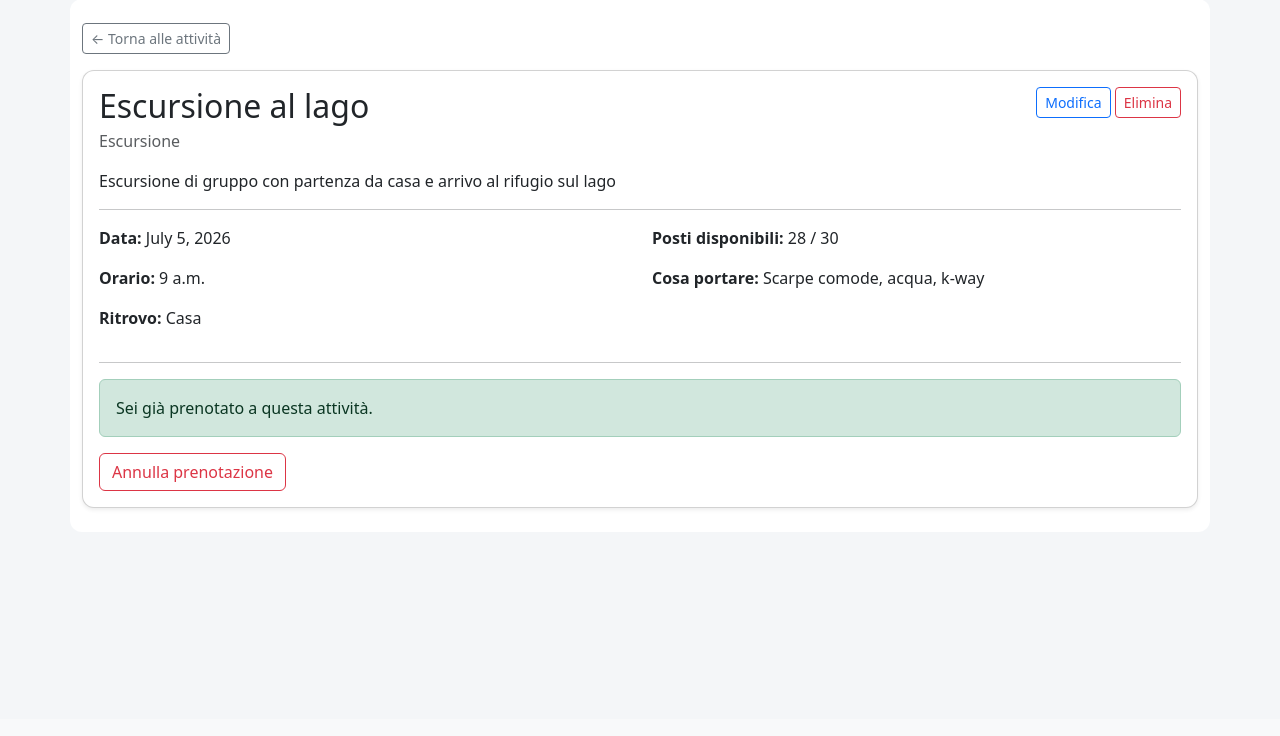
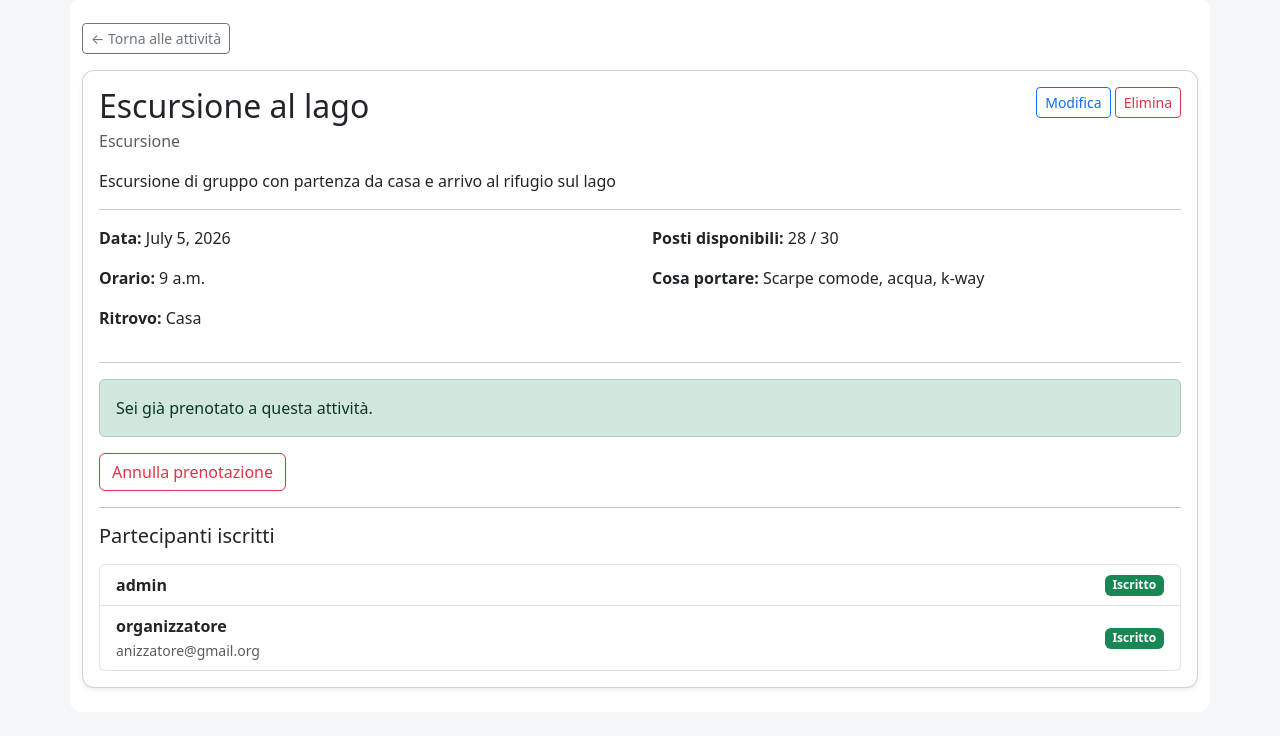
Before and after one commit to ciaroo/mountain-group-planner, a Django app: page /activities/1/ in a window 1280 px wide. Shown: the part 81-817 px from the top of the page. Before the commit the page ends 589 px from the top, so only its background shows below. Run offline with Django 5.2, Linux system fonts and the light colour scheme; a user stored in the database is signed in; data comes from the database, SQL or seed files in the repository.

Commit message:
aggiunta lista partecipanti alle attività

```diff
--- a/activities/views.py
+++ b/activities/views.py
@@ -28,9 +28,14 @@ def activity_detail(request, pk):
             activity=activity
         ).first()
 
+    activity_bookings = Booking.objects.filter(
+        activity=activity
+    ).select_related("user").order_by("created_at")
+
     context = {
         "activity": activity,
-        "user_booking": user_booking
+        "user_booking": user_booking,
+        "activity_bookings": activity_bookings
     }
 
     return render(request, "activities/activity_detail.html", context)
--- a/templates/activities/activity_detail.html
+++ b/templates/activities/activity_detail.html
@@ -72,6 +72,37 @@
                     </button>
                 </form>
             {% endif %}
+
+            {% if user.is_staff %}
+                <hr>
+
+                <h3 class="h5 mb-3">Partecipanti iscritti</h3>
+
+                {% if activity_bookings %}
+                    <div class="list-group">
+                        {% for booking in activity_bookings %}
+                            <div class="list-group-item d-flex justify-content-between align-items-center">
+                                <div>
+                                    <strong>{{ booking.user.username }}</strong>
+
+                                    {% if booking.user.email %}
+                                        <br>
+                                        <small class="text-muted">{{ booking.user.email }}</small>
+                                    {% endif %}
+                                </div>
+
+                                <span class="badge text-bg-success">
+                                    Iscritto
+                                </span>
+                            </div>
+                        {% endfor %}
+                    </div>
+                {% else %}
+                    <div class="alert alert-warning mb-0">
+                        Nessun partecipante iscritto.
+                    </div>
+                {% endif %}
+            {% endif %}
         </div>
     </div>
 {% endblock %}
```
